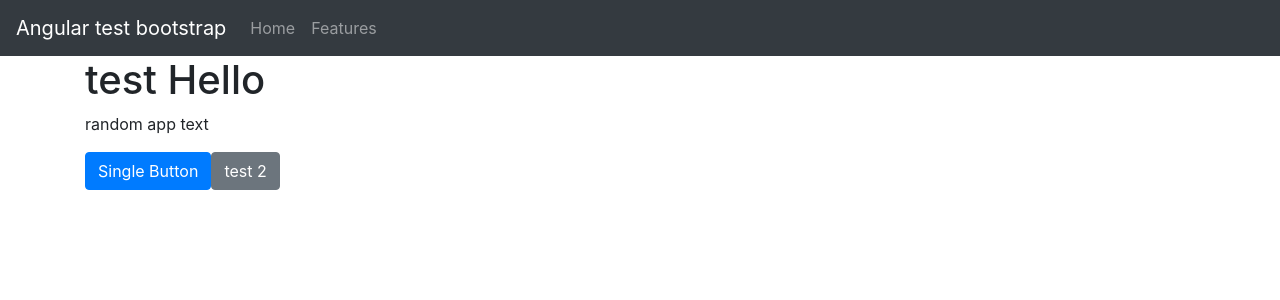
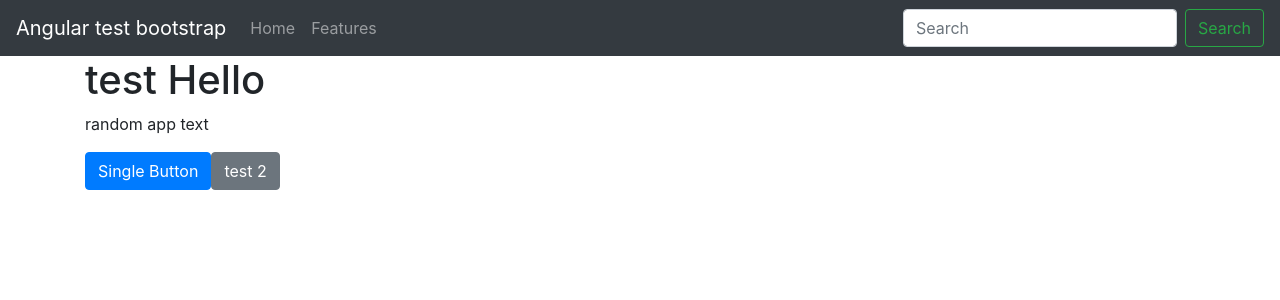
Before and after one commit to JoannaDrozdz/angular-test-bootstrap, an Angular app: page / in a window 1280 px wide. Shown: the top 300 px of the page. Built offline with nearby package versions, Linux system fonts and the light colour scheme.

Commit message:
add search input

```diff
--- a/src/app/navbar/navbar.component.html
+++ b/src/app/navbar/navbar.component.html
@@ -4,11 +4,28 @@
     <span class="navbar-toggler-icon"></span>
   </button>
   <div class="collapse navbar-collapse">
-    <div class="navbar-nav">
-      <a class="nav-item nav-link" href="#" (click)="goToHome()">Home</a>
-      <a class="nav-item nav-link" href="#" (click)="goToFeatures()"
-        >Features</a
-      >
+    <div>
+      <div class="navbar-nav">
+        <a class="nav-item nav-link" href="#" (click)="goToHome()">Home</a>
+        <a class="nav-item nav-link" href="#" (click)="goToFeatures()"
+          >Features</a
+        >
+      </div>
     </div>
   </div>
+  <form class="form-inline my-2 my-lg-0">
+    <input
+      class="form-control mr-sm-2"
+      type="search"
+      placeholder="Search"
+      aria-label="Search"
+    />
+    <button
+      class="btn btn-outline-success my-2 my-sm-0"
+      type="submit"
+      (click)="getData($event)"
+    >
+      Search
+    </button>
+  </form>
 </nav>
--- a/src/app/navbar/navbar.component.ts
+++ b/src/app/navbar/navbar.component.ts
@@ -18,4 +18,7 @@ export class NavbarComponent implements OnInit {
   goToFeatures(): void {
     this.navTitle = 'Features page';
   }
+  getData(event: any): void {
+    console.log(event);
+  }
 }
```
